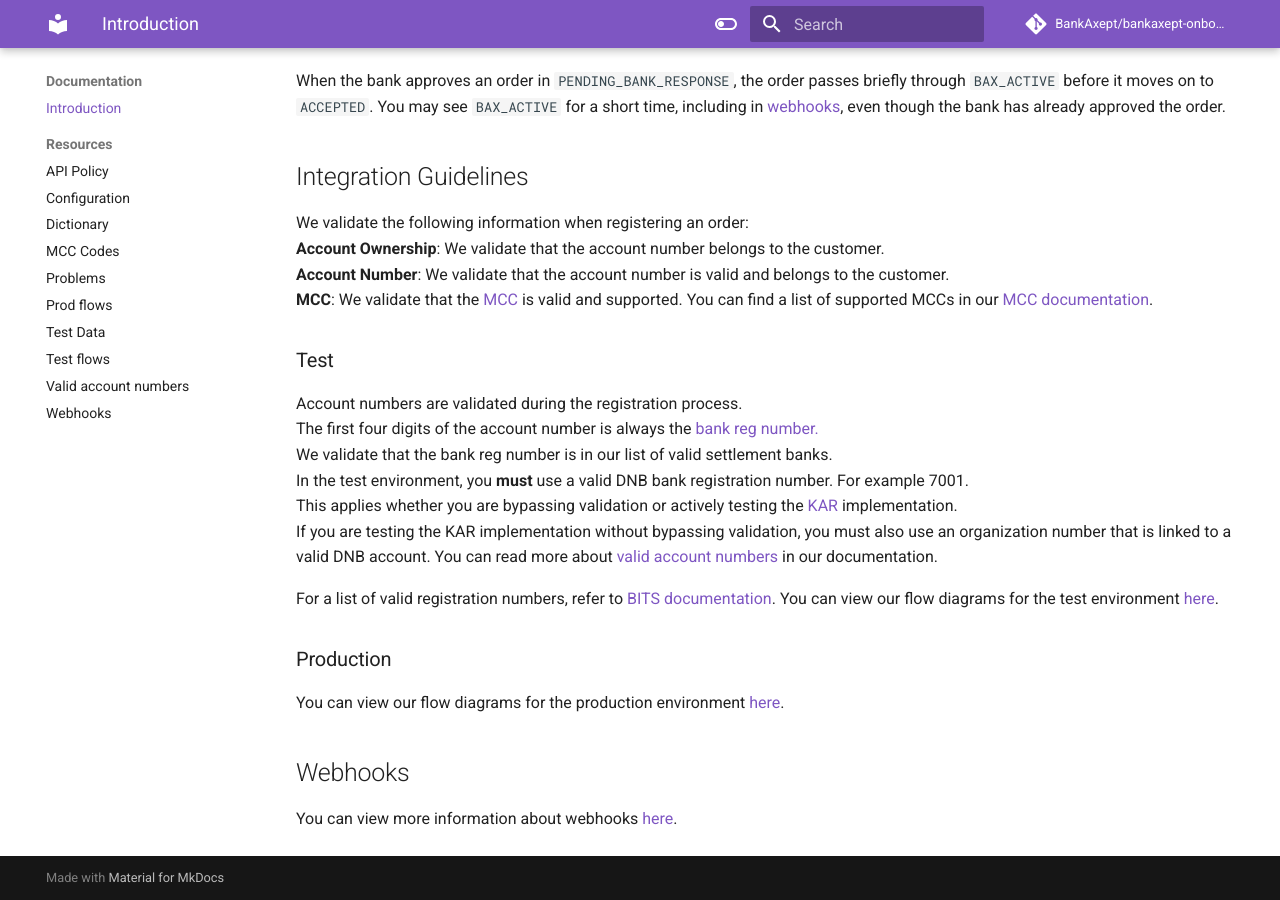
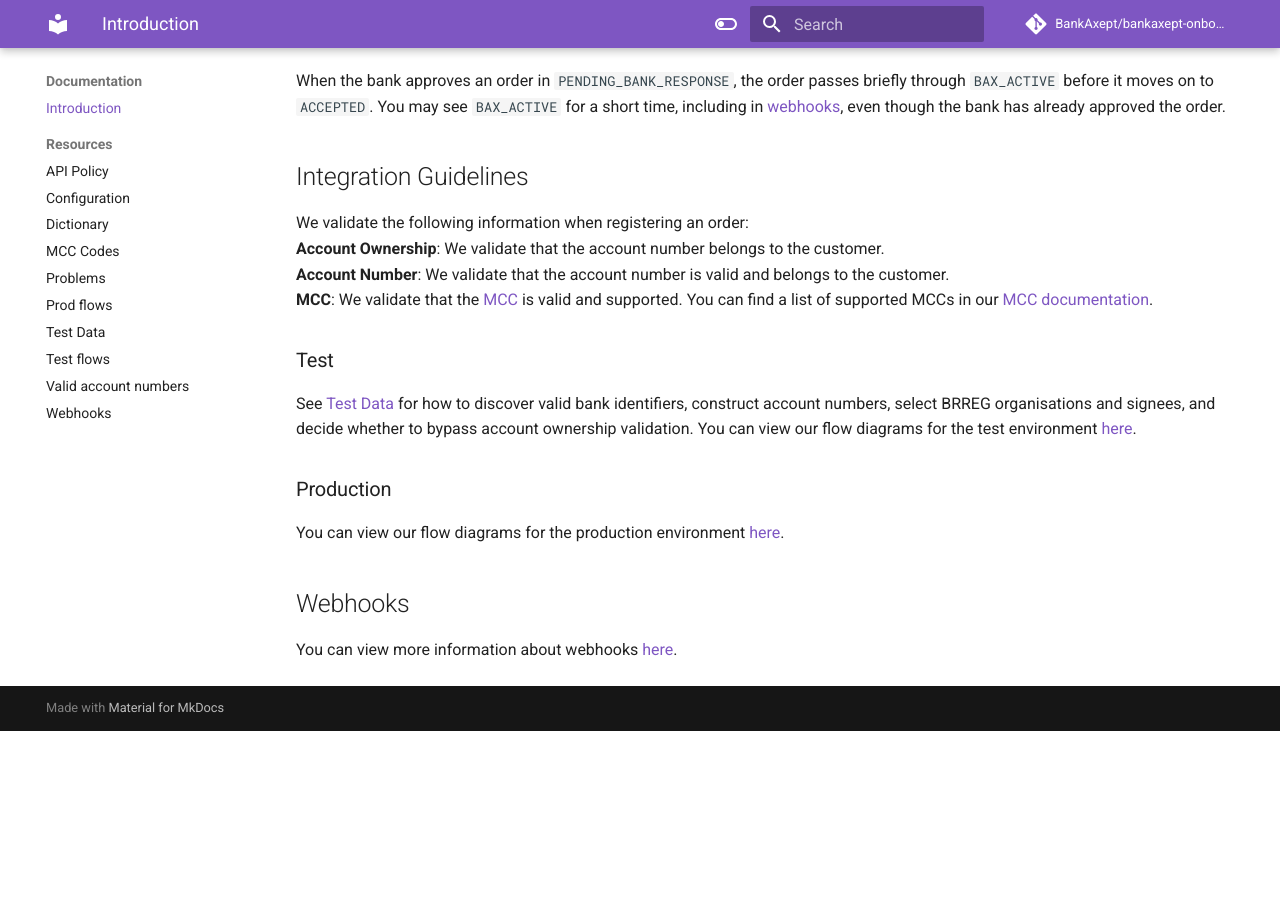
Before and after one commit to BankAxept/bankaxept-onboarding-external-documentation, an MkDocs documentation site: the page built from docs/getting_started.md, in a window 1280 px wide and 900 px high, scrolled down 3525 px. Built offline with MkDocs 1.6.1 and Material for MkDocs 9.7.7, drawn with Linux system fonts in a browser that asks for light colours; comment, search, counter and statistics services are not loaded; after the commit the page ends 4256 px from its top, so only the background shows below that.

Commit message:
Rewrite Getting Started test section as a pointer to Test Data (#68)
* Rewrite Getting Started test section as a short pointer to Test Data (#58)

Replaces the detailed, outdated inline mechanics (which incorrectly
claimed only DNB bank reg numbers work in test, and used stale
'bank reg number' terminology) with a short pointer to the Test Data
page, mirroring the Production section's style.

* Clarify Test Data instructions in getting_started.md

Updated the language for clarity in the Test section.

Co-authored-by: Copilot Autofix powered by AI <175728472+Copilot@users.noreply.github.com>

---------

Co-authored-by: Copilot Autofix powered by AI <175728472+Copilot@users.noreply.github.com>

```diff
--- a/docs/getting_started.md
+++ b/docs/getting_started.md
@@ -76,14 +76,7 @@ We validate the following information when registering an order: <br/>
 **MCC**: We validate that the [MCC](dictionary.md) is valid and supported. You can find a list of supported MCCs in our [MCC documentation](./mcc_codes.md).
 
 ### Test
-Account numbers are validated during the registration process. <br/> The first four digits of the account number is always the [bank reg number.](dictionary.md) <br/>
-We validate that the bank reg number is in our list of valid settlement banks. <br/>
-In the test environment, you **must** use a valid DNB bank registration number. For example 7001. <br/>
-This applies whether you are bypassing validation or actively testing the [KAR](./dictionary.md) implementation. <br/>
-If you are testing the KAR implementation without bypassing validation, you must also use an organization number that is linked to a valid DNB account. You can read more about [valid account numbers](./valid_account_numbers.md) in our documentation. <br/>
-
-For a list of valid registration numbers, refer to [BITS documentation](https://www.bits.no/document/iban/).
-You can view our flow diagrams for the test environment [here](./test_flows.md).
+See [Test Data](./test_data.md) for how to discover valid bank identifiers, construct account numbers, select BRREG organisations and signees, and decide whether to bypass account ownership validation. You can view our flow diagrams for the test environment [here](./test_flows.md).
 
 ### Production
 You can view our flow diagrams for the production environment [here](./prod_flows.md). <br/>
```
